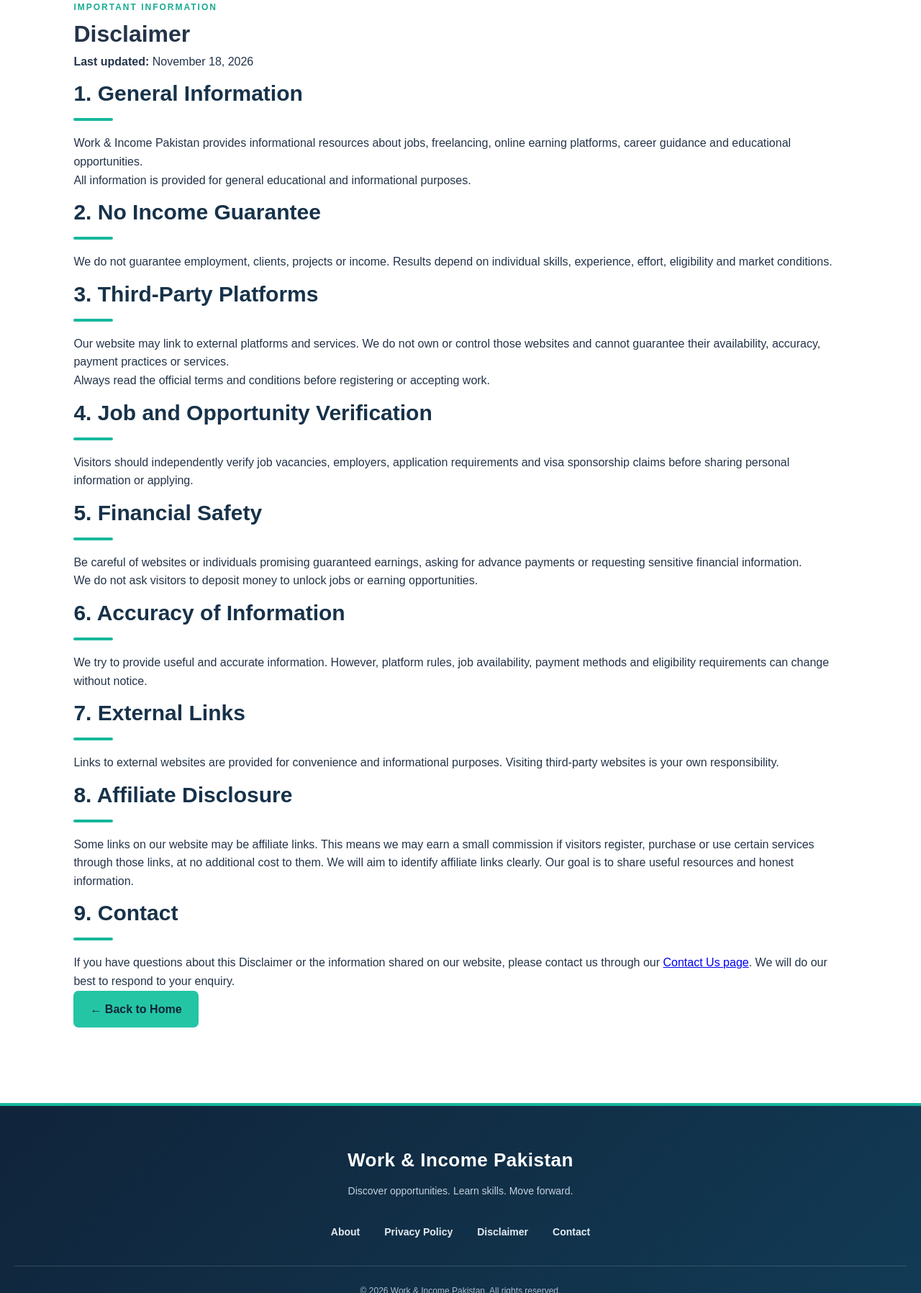
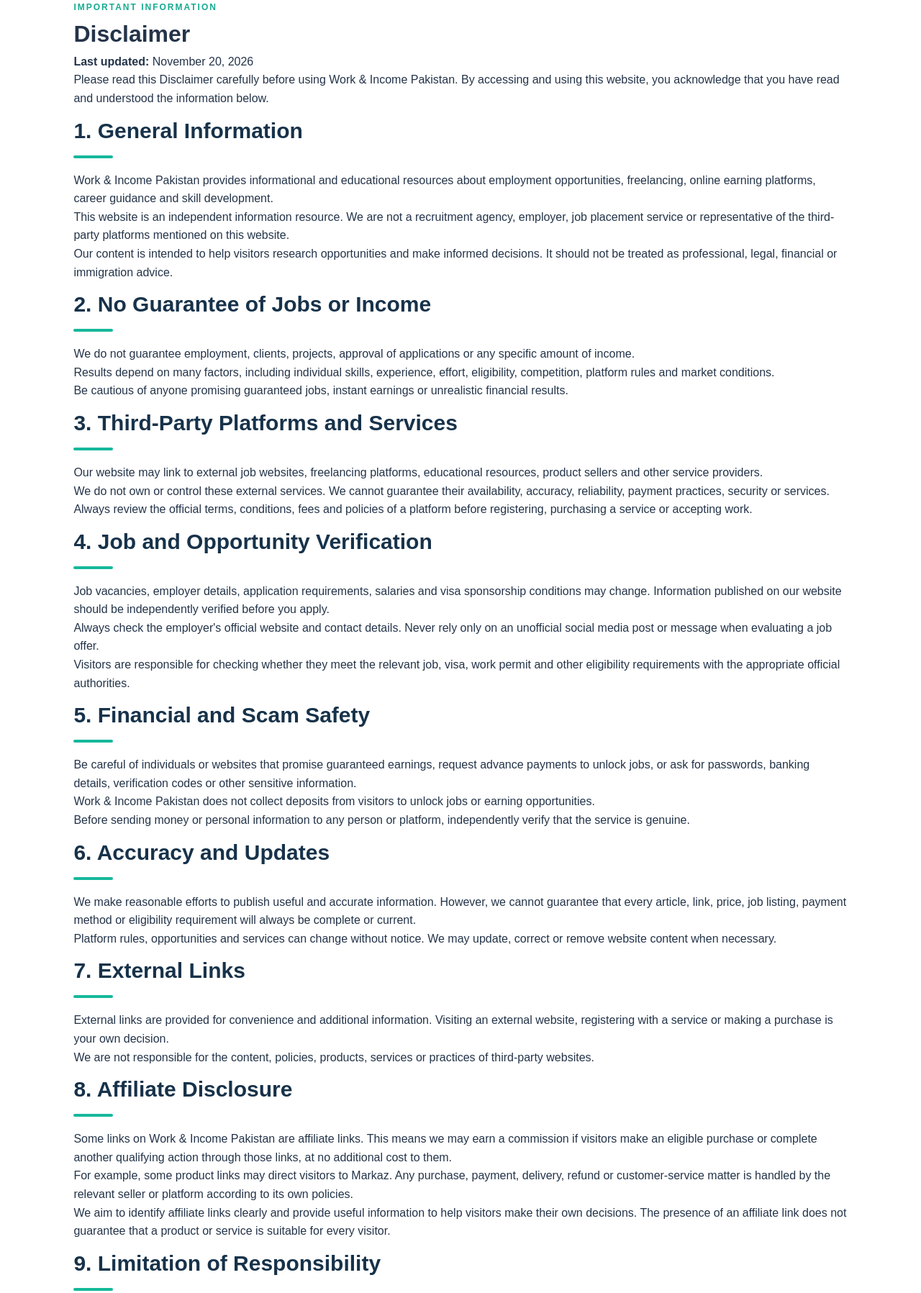
Before and after one commit to tahirkhan00089/work-income-pakistan, a plain HTML site: page disclaimer.html in a window 1280 px wide. Shown: the part 148-1945 px from the top of the page at 72% size. Drawn offline with Linux system fonts and the light colour scheme.

Commit message:
Update disclaimer.html

```diff
--- a/disclaimer.html
+++ b/disclaimer.html
@@ -15,7 +15,7 @@
   <meta charset="UTF-8">
   <meta name="viewport" content="width=device-width, initial-scale=1.0">
 
-  <meta name="description" content="Read the Work & Income Pakistan disclaimer about jobs, freelancing, online earning opportunities, third-party platforms and income expectations.">
+  <meta name="description" content="Read the Work & Income Pakistan disclaimer about jobs, freelancing, online earning opportunities, affiliate links, third-party platforms and income expectations.">
 
   <meta name="robots" content="index, follow">
   <meta name="theme-color" content="#0b1f3a">
@@ -26,7 +26,7 @@
 
   <meta property="og:type" content="website">
   <meta property="og:title" content="Disclaimer | Work & Income Pakistan">
-  <meta property="og:description" content="Important information about online jobs, freelancing platforms, third-party websites and earning opportunities.">
+  <meta property="og:description" content="Important information about jobs, online earning opportunities, affiliate links and third-party services.">
   <meta property="og:url" content="https://tahirkhan00089.github.io/work-income-pakistan/disclaimer.html">
   <meta property="og:site_name" content="Work & Income Pakistan">
 
@@ -36,6 +36,7 @@
 
   <link rel="icon" type="image/png" href="work-income-logo.png">
   <link rel="stylesheet" href="styles.css">
+
 </head>
 
 <body>
@@ -63,95 +64,186 @@
 
   <h1>Disclaimer</h1>
 
-  <p><strong>Last updated:</strong> November 18, 2026</p>
+  <p><strong>Last updated:</strong> November 20, 2026</p>
+
+  <p>
+    Please read this Disclaimer carefully before using Work & Income
+    Pakistan. By accessing and using this website, you acknowledge
+    that you have read and understood the information below.
+  </p>
 
   <h2>1. General Information</h2>
 
   <p>
-    Work & Income Pakistan provides informational resources about
-    jobs, freelancing, online earning platforms, career guidance
-    and educational opportunities.
+    Work & Income Pakistan provides informational and educational
+    resources about employment opportunities, freelancing, online
+    earning platforms, career guidance and skill development.
   </p>
 
   <p>
-    All information is provided for general educational
-    and informational purposes.
-  </p>
-
-  <h2>2. No Income Guarantee</h2>
-
-  <p>
-    We do not guarantee employment, clients, projects or income.
-    Results depend on individual skills, experience, effort,
-    eligibility and market conditions.
-  </p>
-
-  <h2>3. Third-Party Platforms</h2>
-
-  <p>
-    Our website may link to external platforms and services.
-    We do not own or control those websites and cannot guarantee
-    their availability, accuracy, payment practices or services.
+    This website is an independent information resource. We are
+    not a recruitment agency, employer, job placement service
+    or representative of the third-party platforms mentioned
+    on this website.
   </p>
 
   <p>
-    Always read the official terms and conditions before
-    registering or accepting work.
+    Our content is intended to help visitors research opportunities
+    and make informed decisions. It should not be treated as
+    professional, legal, financial or immigration advice.
+  </p>
+
+  <h2>2. No Guarantee of Jobs or Income</h2>
+
+  <p>
+    We do not guarantee employment, clients, projects, approval
+    of applications or any specific amount of income.
+  </p>
+
+  <p>
+    Results depend on many factors, including individual skills,
+    experience, effort, eligibility, competition, platform rules
+    and market conditions.
+  </p>
+
+  <p>
+    Be cautious of anyone promising guaranteed jobs, instant
+    earnings or unrealistic financial results.
+  </p>
+
+  <h2>3. Third-Party Platforms and Services</h2>
+
+  <p>
+    Our website may link to external job websites, freelancing
+    platforms, educational resources, product sellers and
+    other service providers.
+  </p>
+
+  <p>
+    We do not own or control these external services. We cannot
+    guarantee their availability, accuracy, reliability,
+    payment practices, security or services.
+  </p>
+
+  <p>
+    Always review the official terms, conditions, fees and
+    policies of a platform before registering, purchasing
+    a service or accepting work.
   </p>
 
   <h2>4. Job and Opportunity Verification</h2>
 
   <p>
-    Visitors should independently verify job vacancies,
-    employers, application requirements and visa sponsorship
-    claims before sharing personal information or applying.
-  </p>
-
-  <h2>5. Financial Safety</h2>
-
-  <p>
-    Be careful of websites or individuals promising guaranteed
-    earnings, asking for advance payments or requesting
-    sensitive financial information.
+    Job vacancies, employer details, application requirements,
+    salaries and visa sponsorship conditions may change.
+    Information published on our website should be independently
+    verified before you apply.
   </p>
 
   <p>
-    We do not ask visitors to deposit money to unlock jobs
-    or earning opportunities.
+    Always check the employer's official website and contact
+    details. Never rely only on an unofficial social media
+    post or message when evaluating a job offer.
   </p>
 
-  <h2>6. Accuracy of Information</h2>
+  <p>
+    Visitors are responsible for checking whether they meet
+    the relevant job, visa, work permit and other eligibility
+    requirements with the appropriate official authorities.
+  </p>
+
+  <h2>5. Financial and Scam Safety</h2>
 
   <p>
-    We try to provide useful and accurate information.
-    However, platform rules, job availability, payment methods
-    and eligibility requirements can change without notice.
+    Be careful of individuals or websites that promise guaranteed
+    earnings, request advance payments to unlock jobs, or ask
+    for passwords, banking details, verification codes or
+    other sensitive information.
+  </p>
+
+  <p>
+    Work & Income Pakistan does not collect deposits from visitors
+    to unlock jobs or earning opportunities.
+  </p>
+
+  <p>
+    Before sending money or personal information to any person
+    or platform, independently verify that the service is genuine.
+  </p>
+
+  <h2>6. Accuracy and Updates</h2>
+
+  <p>
+    We make reasonable efforts to publish useful and accurate
+    information. However, we cannot guarantee that every
+    article, link, price, job listing, payment method or
+    eligibility requirement will always be complete or current.
+  </p>
+
+  <p>
+    Platform rules, opportunities and services can change
+    without notice. We may update, correct or remove website
+    content when necessary.
   </p>
 
   <h2>7. External Links</h2>
 
   <p>
-    Links to external websites are provided for convenience
-    and informational purposes. Visiting third-party websites
-    is your own responsibility.
+    External links are provided for convenience and additional
+    information. Visiting an external website, registering
+    with a service or making a purchase is your own decision.
   </p>
+
+  <p>
+    We are not responsible for the content, policies, products,
+    services or practices of third-party websites.
+  </p>
+
   <h2>8. Affiliate Disclosure</h2>
 
   <p>
-  Some links on our website may be affiliate links.
-  This means we may earn a small commission if visitors
-  register, purchase or use certain services through
-  those links, at no additional cost to them.
-  We will aim to identify affiliate links clearly.
-  Our goal is to share useful resources and honest information.
+    Some links on Work & Income Pakistan are affiliate links.
+    This means we may earn a commission if visitors make an
+    eligible purchase or complete another qualifying action
+    through those links, at no additional cost to them.
   </p>
-  <h2>9. Contact</h2>
+
+  <p>
+    For example, some product links may direct visitors to
+    Markaz. Any purchase, payment, delivery, refund or
+    customer-service matter is handled by the relevant seller
+    or platform according to its own policies.
+  </p>
+
+  <p>
+    We aim to identify affiliate links clearly and provide
+    useful information to help visitors make their own decisions.
+    The presence of an affiliate link does not guarantee that
+    a product or service is suitable for every visitor.
+  </p>
+
+  <h2>9. Limitation of Responsibility</h2>
+
+  <p>
+    Visitors are responsible for their own decisions when
+    applying for jobs, registering with platforms, sharing
+    information, purchasing products or using external services.
+  </p>
+
+  <p>
+    To the extent permitted by applicable law, Work & Income
+    Pakistan is not responsible for losses or issues arising
+    from third-party services, employment decisions, platform
+    changes or transactions made through external websites.
+  </p>
+
+  <h2>10. Contact Us</h2>
 
   <p>
     If you have questions about this Disclaimer or the
-  information shared on our website, please contact us
-  through our <a href="contact.html">Contact Us page</a>.
-  We will do our best to respond to your enquiry.
+    information published on our website, please contact us
+    through our
+    <a href="contact.html">Contact Us page</a>.
   </p>
 
   <p>
```
Lines whose indentation alone changed are shown as unchanged.
